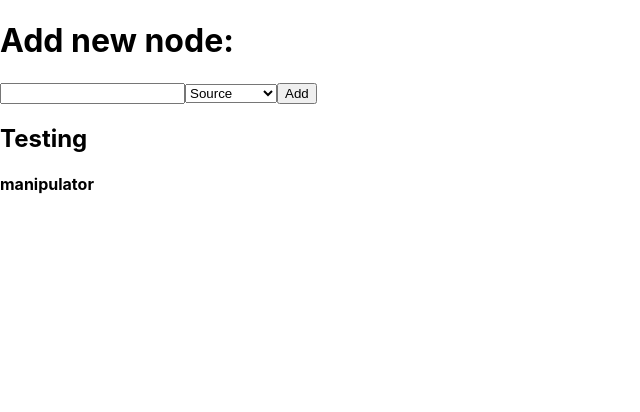
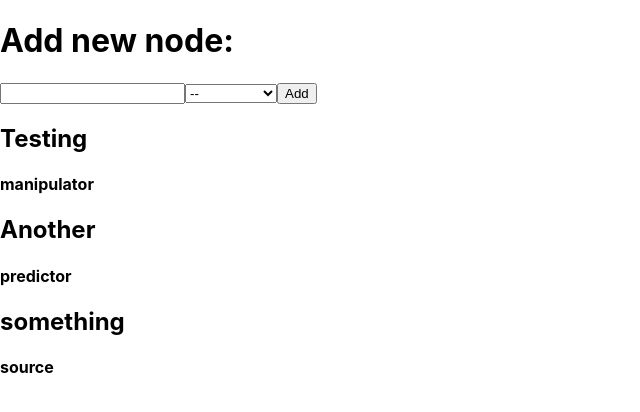
Before and after one commit to GosWoj/knime-challange, a React (Create React App) app: page / in a window 1280 px wide. Shown: the top 412 px of the page, without its empty margins (0-640 px from the left). Built offline with nearby package versions, Linux system fonts and the light colour scheme; data requests are answered from the project's data file.

Commit message:
node gets added to json-server, seperated node into separate component, form must be filled for node to get added

```diff
--- a/db.json
+++ b/db.json
@@ -4,6 +4,16 @@
       "id": 1,
       "name": "Testing",
       "type": "manipulator"
+    },
+    {
+      "name": "Another",
+      "type": "predictor",
+      "id": 2
+    },
+    {
+      "name": "something",
+      "type": "source",
+      "id": 3
     }
   ]
 }
--- a/src/App.js
+++ b/src/App.js
@@ -1,10 +1,11 @@
 import React, { useState, useEffect } from "react";
 import nodeService from "./services/nodeService";
+import Node from "./components/Node";
 
 const App = () => {
   const [nodes, setNodes] = useState([]);
   const [text, setText] = useState("");
-  const [type, setType] = useState(null);
+  const [type, setType] = useState("empty");
 
   useEffect(() => {
     const getNodes = async () => {
@@ -15,16 +16,22 @@ const App = () => {
     getNodes();
   }, []);
 
-  const handleAdd = (e) => {
+  const handleAdd = async (e) => {
     e.preventDefault();
 
-    const newNode = {
-      name: text,
-      type,
-    };
+    if (text && type !== "empty") {
+      const newNode = {
+        name: text,
+        type,
+      };
 
-    setNodes(nodes.concat(newNode));
-    setText("");
+      const added = await nodeService.addNode(newNode);
+      setNodes(nodes.concat(added));
+      setText("");
+      setType("empty");
+    } else {
+      window.alert("Please, fill form");
+    }
   };
 
   return (
@@ -36,7 +43,12 @@ const App = () => {
           onChange={(e) => setText(e.target.value)}
           name="node"
         />
-        <select name="type" onChange={(e) => setType(e.target.value)}>
+        <select
+          name="type"
+          value={type}
+          onChange={(e) => setType(e.target.value)}
+        >
+          <option value="empty">--</option>
           <option value="source">Source</option>
           <option value="manipulator">Manipulator</option>
           <option value="predictor">Predictor</option>
@@ -44,12 +56,7 @@ const App = () => {
         <button type="submit">Add</button>
       </form>
       {nodes.map((node) => {
-        return (
-          <div key={node.id}>
-            <h2>{node.name}</h2>
-            <h4>{node.type}</h4>
-          </div>
-        );
+        return <Node key={node.id} node={node} />;
       })}
     </div>
   );
--- a/src/components/Node.js
+++ b/src/components/Node.js
@@ -1,9 +1,10 @@
 import React from "react";
 
-const Node = ({ text }) => {
+const Node = ({ node }) => {
   return (
     <div>
-      <h3>{text}</h3>
+      <h2>{node.name}</h2>
+      <h4>{node.type}</h4>
     </div>
   );
 };
--- a/src/services/nodeService.js
+++ b/src/services/nodeService.js
@@ -8,8 +8,15 @@ const getAll = async () => {
   return response.data;
 };
 
+const addNode = async (node) => {
+  const response = await axios.post(baseURL, node);
+
+  return response.data;
+};
+
 const nodeService = {
   getAll,
+  addNode,
 };
 
 export default nodeService;
```
